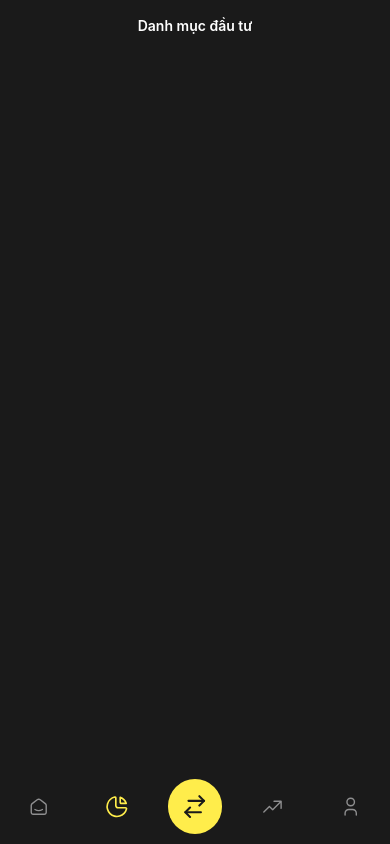
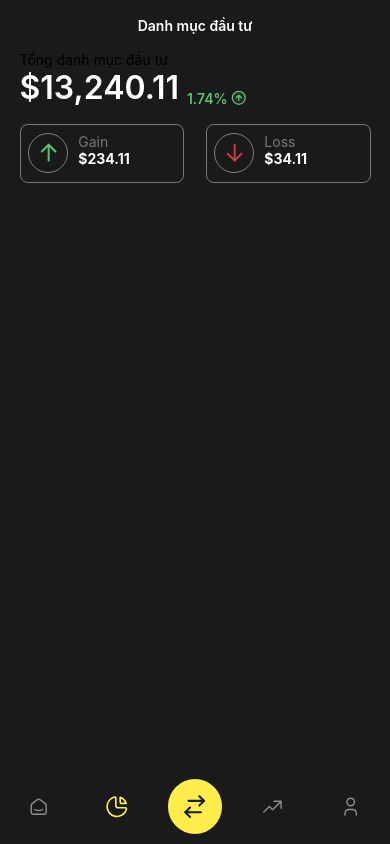
Before and after one commit to TalJa1/StockingApp, a React Native app: screen /Chart in a window 390 px wide. Built offline with nearby package versions, Linux system fonts and the light colour scheme.

Commit message:
Refactor svgXML.tsx and renderData.ts: Add new icons and data for chart information

```diff
--- a/assets/svgXML.tsx
+++ b/assets/svgXML.tsx
@@ -7,6 +7,41 @@ import {SvgXml} from 'react-native-svg';
 
 export const test = (w?: any, h?: any, color?: any) => {
   const xml = ``;
+
+  return <SvgXml xml={xml} width={w} height={h} />;
+};
+
+export const arrowDownIcon = (w?: any, h?: any, color?: any) => {
+  const xml = `<svg width="20" height="20" viewBox="0 0 20 20" fill="none" xmlns="http://www.w3.org/2000/svg">
+<path d="M10 15.8334L10 4.16671M10 15.8334L5 10.8334M10 15.8334L15 10.8334" stroke="#C6413A" stroke-width="1.5" stroke-linecap="round" stroke-linejoin="round"/>
+</svg>
+`;
+
+  return <SvgXml xml={xml} width={w} height={h} />;
+};
+
+export const arrowUpIcon = (w?: any, h?: any, color?: any) => {
+  const xml = `<svg width="20" height="20" viewBox="0 0 20 20" fill="none" xmlns="http://www.w3.org/2000/svg">
+<path d="M10 4.16663V15.8333M10 4.16663L15 9.16663M10 4.16663L5 9.16663" stroke="#5DC172" stroke-width="1.5" stroke-linecap="round" stroke-linejoin="round"/>
+</svg>
+`;
+
+  return <SvgXml xml={xml} width={w} height={h} />;
+};
+
+export const increasingCircleIcon = (w?: any, h?: any, color?: any) => {
+  const xml = `<svg width="14" height="14" viewBox="0 0 14 14" fill="none" xmlns="http://www.w3.org/2000/svg">
+<g clip-path="url(#clip0_988_3064)">
+<path opacity="0.12" d="M7.00008 1.16671C10.2217 1.16671 12.8334 3.77838 12.8334 7.00004C12.8334 10.2217 10.2217 12.8334 7.00008 12.8334C3.77842 12.8334 1.16675 10.2217 1.16675 7.00004C1.16675 3.77838 3.77842 1.16671 7.00008 1.16671Z" fill="#5DC172"/>
+<path d="M4.66675 7.00004L7.00008 4.66671M7.00008 4.66671L9.33341 7.00004M7.00008 4.66671V9.33337M12.8334 7.00004C12.8334 3.77838 10.2217 1.16671 7.00008 1.16671C3.77842 1.16671 1.16675 3.77838 1.16675 7.00004C1.16675 10.2217 3.77842 12.8334 7.00008 12.8334C10.2217 12.8334 12.8334 10.2217 12.8334 7.00004Z" stroke="#5DC172" stroke-width="1.16667" stroke-linecap="round" stroke-linejoin="round"/>
+</g>
+<defs>
+<clipPath id="clip0_988_3064">
+<rect width="14" height="14" fill="white" transform="matrix(1 0 0 -1 0 14)"/>
+</clipPath>
+</defs>
+</svg>
+`;
 
   return <SvgXml xml={xml} width={w} height={h} />;
 };
--- a/services/renderData.ts
+++ b/services/renderData.ts
@@ -1,3 +1,6 @@
+import {arrowDownIcon, arrowUpIcon} from '../assets/svgXML';
+import { vw } from './styleSheet';
+
 export const InitPageData = [
   {
     img: require('../assets/init/phone1.png'),
@@ -105,3 +108,16 @@ export const StockHomeData3 = [
     amount: '343.6',
   },
 ];
+
+export const StatusInforChartData = [
+  {
+    label: 'Gain',
+    amount: '234.11',
+    icon: arrowUpIcon(vw(7), vw(7)),
+  },
+  {
+    label: 'Loss',
+    amount: '34.11',
+    icon: arrowDownIcon(vw(7), vw(7)),
+  },
+];
--- a/services/typeProps.ts
+++ b/services/typeProps.ts
@@ -36,3 +36,9 @@ export interface StockHomeData3Interface {
   chart: any;
   amount: string;
 }
+
+export interface InforStatusViewProps {
+  label: string;
+  amount: string;
+  icon: any;
+}
--- a/views/bottomNavigator/Chart.tsx
+++ b/views/bottomNavigator/Chart.tsx
@@ -1,8 +1,12 @@
+/* eslint-disable react-native/no-inline-styles */
 import {ScrollView, StyleSheet, Text, View} from 'react-native';
 import React from 'react';
-import {centerAll, container, vh} from '../../services/styleSheet';
+import {centerAll, container, vh, vw} from '../../services/styleSheet';
 import {SafeAreaView} from 'react-native-safe-area-context';
 import useStatusBar from '../../services/useStatusBar';
+import {increasingCircleIcon} from '../../assets/svgXML';
+import {StatusInforChartData} from '../../services/renderData';
+import {InforStatusViewProps} from '../../services/typeProps';
 
 const Chart = () => {
   useStatusBar('#1A1A1A');
@@ -10,8 +14,53 @@ const Chart = () => {
     <SafeAreaView style={styles.container}>
       <ScrollView>
         <Header />
+        <InforView />
       </ScrollView>
     </SafeAreaView>
+  );
+};
+
+const InforStatusView: React.FC<InforStatusViewProps> = ({
+  amount,
+  icon,
+  label,
+}) => {
+  return (
+    <View style={styles.inforStatusContainer}>
+      <View style={styles.iconContainer}>{icon}</View>
+      <View style={styles.textContainer}>
+        <Text style={styles.labelText}>{label}</Text>
+        <Text style={styles.amountText}>${amount}</Text>
+      </View>
+    </View>
+  );
+};
+
+const InforView: React.FC = () => {
+  return (
+    <View style={styles.inforContainer}>
+      <Text>Tổng danh mục đầu tư</Text>
+      <View style={styles.inforAmountContainer}>
+        <Text style={styles.inforAmounttxt1}>$13,240.11</Text>
+        <View style={{flexDirection: 'row', alignItems: 'center'}}>
+          <Text style={styles.inforAmounttxt2}>1.74% </Text>
+          {increasingCircleIcon(vw(4), vw(4))}
+        </View>
+      </View>
+      <View style={{flexDirection: 'row', justifyContent: 'space-between'}}>
+        {StatusInforChartData.map((item, index) => {
+          return (
+            <View key={index} style={{width: '47%'}}>
+              <InforStatusView
+                amount={item.amount}
+                label={item.label}
+                icon={item.icon}
+              />
+            </View>
+          );
+        })}
+      </View>
+    </View>
   );
 };
 
@@ -34,4 +83,52 @@ const styles = StyleSheet.create({
   headerContainer: {
     paddingVertical: vh(2),
   },
+  inforContainer: {
+    paddingHorizontal: vw(5),
+  },
+  inforAmountContainer: {
+    flexDirection: 'row',
+    alignItems: 'flex-end',
+    columnGap: vw(2),
+  },
+  inforAmounttxt1: {
+    fontSize: 32,
+    fontWeight: '600',
+    color: '#FFFFFF',
+  },
+  inforAmounttxt2: {
+    fontSize: 14,
+    fontWeight: '600',
+    color: '#5DC172',
+  },
+  inforStatusContainer: {
+    marginVertical: vh(2),
+    borderWidth: 1,
+    flexDirection: 'row',
+    borderRadius: vw(2),
+    borderColor: '#76787E',
+    paddingVertical: vh(1),
+    paddingHorizontal: vw(2),
+    width: '100%',
+  },
+  iconContainer: {
+    width: 40,
+    height: 40,
+    borderRadius: vw(20),
+    borderWidth: 1,
+    borderColor: 'gray',
+    justifyContent: 'center',
+    alignItems: 'center',
+    marginRight: 10,
+  },
+  textContainer: {
+    flexDirection: 'column',
+  },
+  labelText: {
+    color: '#76787E',
+  },
+  amountText: {
+    color: '#FFFFFF',
+    fontWeight: 'bold',
+  },
 });
```
